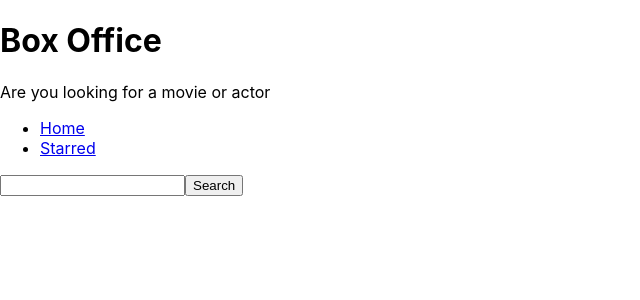
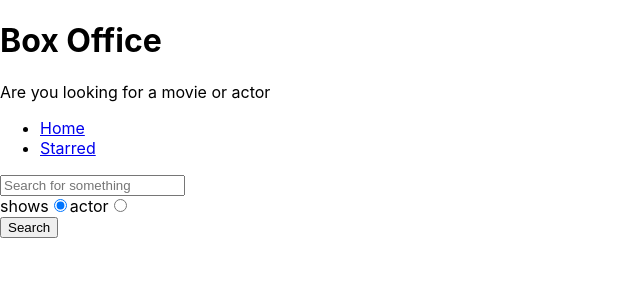
Before and after one commit to Roshni-Raut/Box-Office-App, a React (Create React App) app: page / in a window 1280 px wide. Shown: the top 300 px of the page, without its empty margins (0-640 px from the left). Built offline with nearby package versions, Linux system fonts and the light colour scheme.

Commit message:
added search option

```diff
--- a/src/pages/Home.js
+++ b/src/pages/Home.js
@@ -5,9 +5,11 @@
 const Home = () => {
     const [input,setInput]= useState('');
     const [results,setResults]=useState(null);
+    const [searchOption, setSearch]=useState('shows')
+    const isShowsSearch=searchOption==='shows';
 
     const onSearch=()=>{
-        apiGet(`/search/shows?q=${input}`)
+        apiGet(`/search/${searchOption}?q=${input}`)
         .then(result=>{
             setResults(result)
         })
@@ -24,18 +26,34 @@
             return <div> No result found </div>
         }
         if(results && results.length>0){
-            return <div>{results.map((item)=>
-                <div key={item.show.id}>{item.show.name}</div>
-            )}</div>
+            return results[0].show ?
+            results.map(item => (<div key={item.show.id}>{item.show.name}</div>)):
+            results.map(item => (<div key={item.person.id}>{item.person.name}</div>))
         }
         return null;
+    }
+    const onRadioChange=(ev)=>{
+        setSearch(ev.target.value)
     }
     return (
         <div>
             <MainPageLayout>
-                <input type="text" value={input} onChange={onInputChange} onKeyDown={onKeyDown}/>
+                <input type="text"
+                placeholder="Search for something"
+                value={input} onChange={onInputChange} onKeyDown={onKeyDown}/>
+                <div>
+                    <label htmlFor="show-search">
+                        shows<input id="show-search"
+                        checked={isShowsSearch}
+                        type="radio" value="shows" onChange={onRadioChange}/>
+                    </label>
+                    <label htmlFor="actor-search">
+                        actor<input id="actor-search"
+                        checked={!isShowsSearch}
+                        type="radio" value="people" onChange={onRadioChange}/>
+                    </label>
+                </div>
                 <button type="button" onClick={onSearch}>Search</button>
-                {input}
                 {renderResults()}
             </MainPageLayout>
         </div>
```
